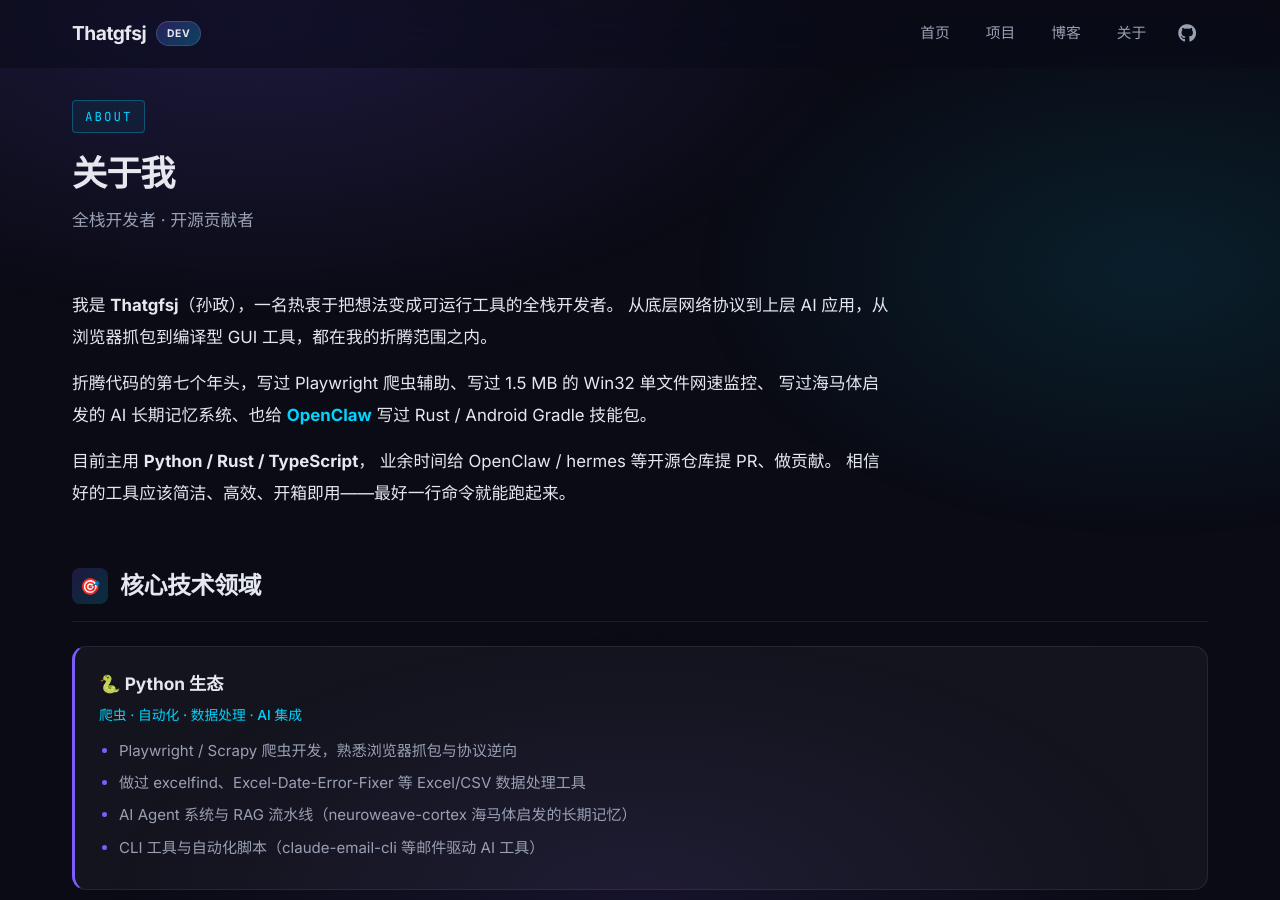
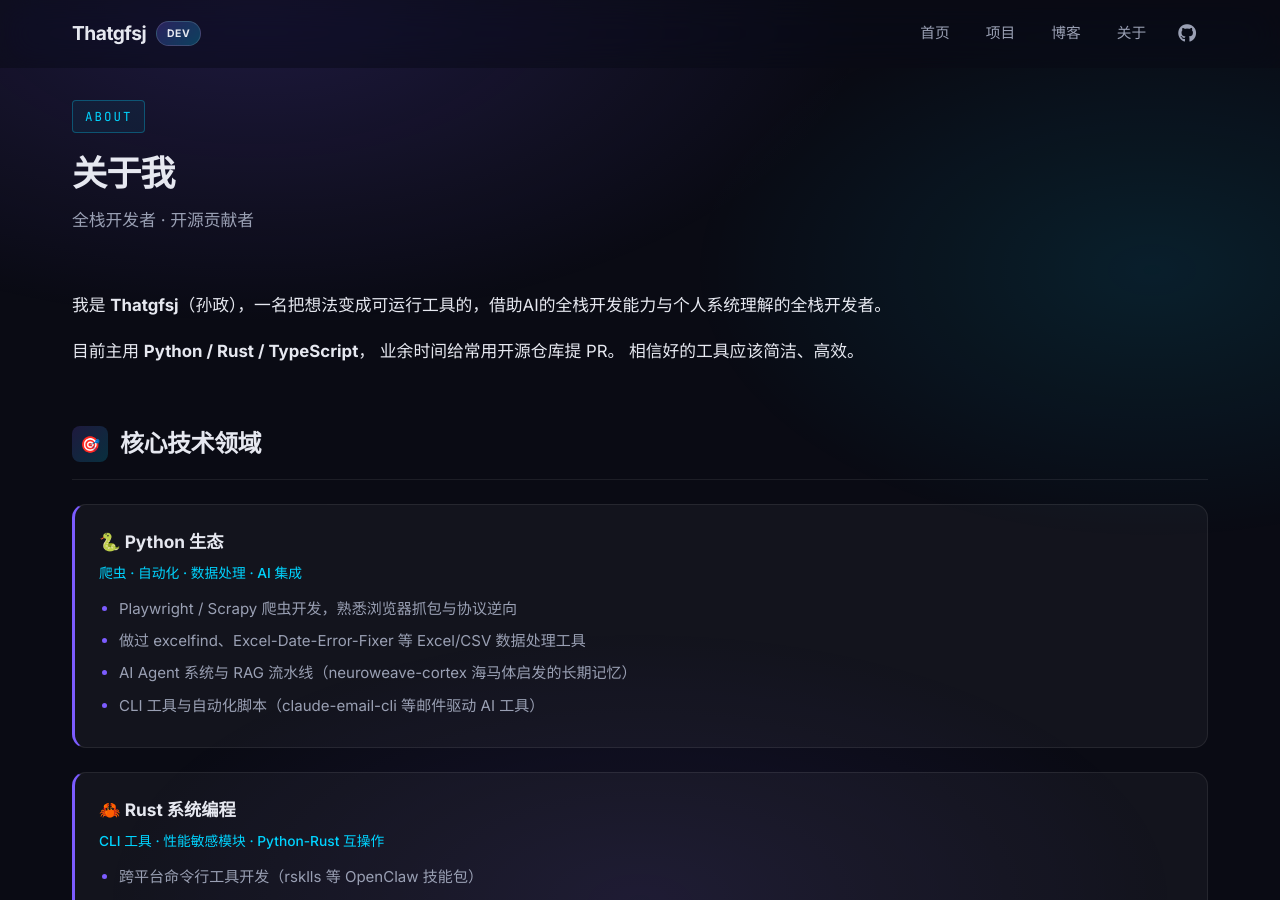
Before and after one commit to Thatgfsj/thatgfsj.github.io, a Jekyll site: the page built from about.md, in a window 1280 px wide and 900 px high. Built offline with Jekyll 4.4.1, drawn with Linux system fonts in a browser that asks for light colours.

Commit message:
docs(about): 精简 bio 文案
按用户要求替换为新的两段式自我介绍。

```diff
--- a/about.md
+++ b/about.md
@@ -10,21 +10,16 @@ title: 关于
     <p class="section-subtitle">全栈开发者 · 开源贡献者</p>
   </div>
 
-  <!-- Bio -->
+<!-- Bio -->
   <div class="resume-section reveal">
     <div class="about-bio">
       <p>
-        我是 <strong>Thatgfsj</strong>（孙政），一名热衷于把想法变成可运行工具的全栈开发者。
-        从底层网络协议到上层 AI 应用，从浏览器抓包到编译型 GUI 工具，都在我的折腾范围之内。
-      </p>
-      <p>
-        折腾代码的第七个年头，写过 Playwright 爬虫辅助、写过 1.5 MB 的 Win32 单文件网速监控、
-        写过海马体启发的 AI 长期记忆系统、也给 <strong style="color: var(--primary-2);">OpenClaw</strong> 写过 Rust / Android Gradle 技能包。
+        我是 <strong>Thatgfsj</strong>（孙政），一名把想法变成可运行工具的，借助AI的全栈开发能力与个人系统理解的全栈开发者。
       </p>
       <p>
         目前主用 <strong style="color: var(--text);">Python / Rust / TypeScript</strong>，
-        业余时间给 OpenClaw / hermes 等开源仓库提 PR、做贡献。
-        相信好的工具应该简洁、高效、开箱即用——最好一行命令就能跑起来。
+        业余时间给常用开源仓库提 PR。
+        相信好的工具应该简洁、高效。
       </p>
     </div>
   </div>
```
